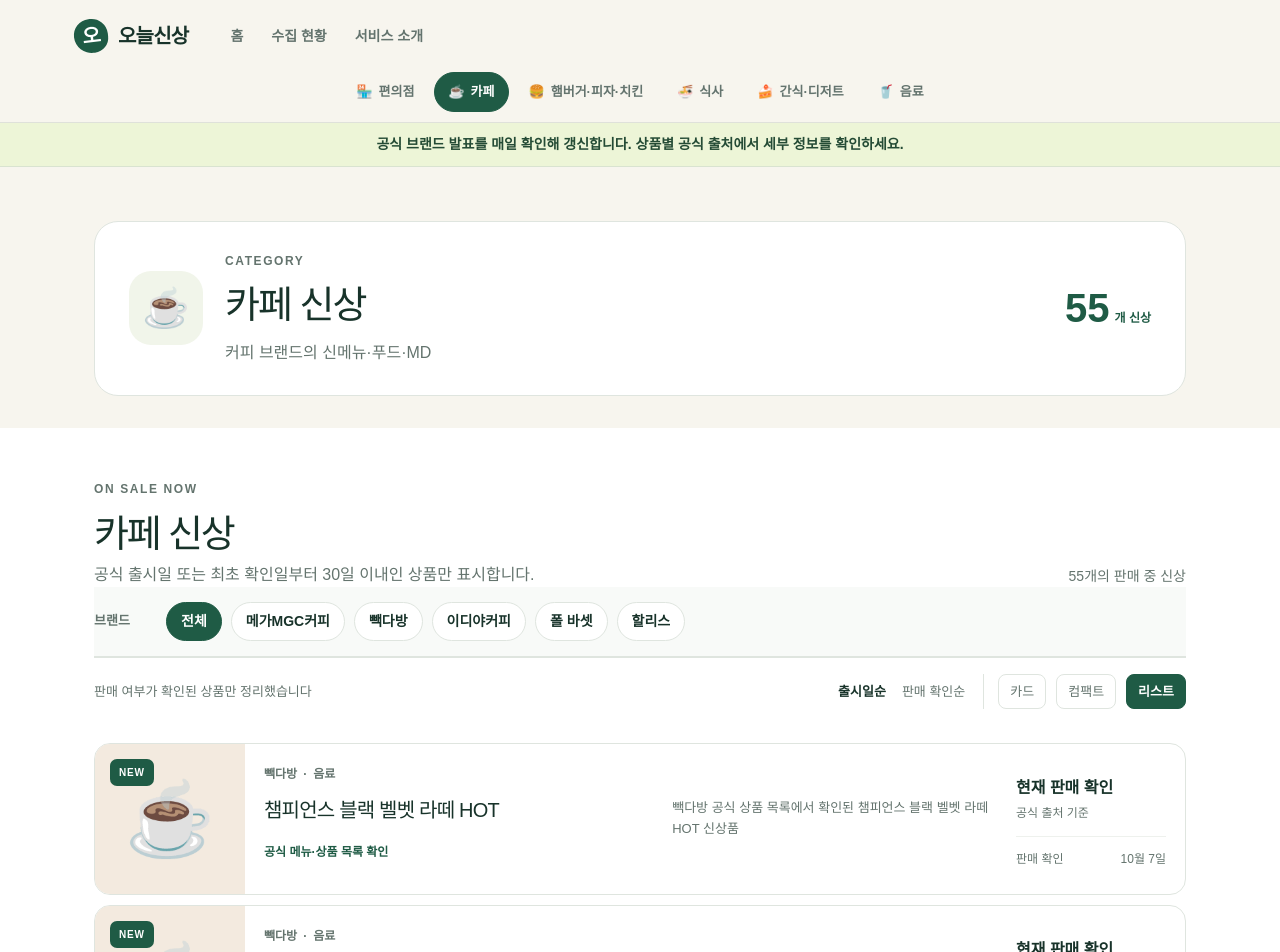
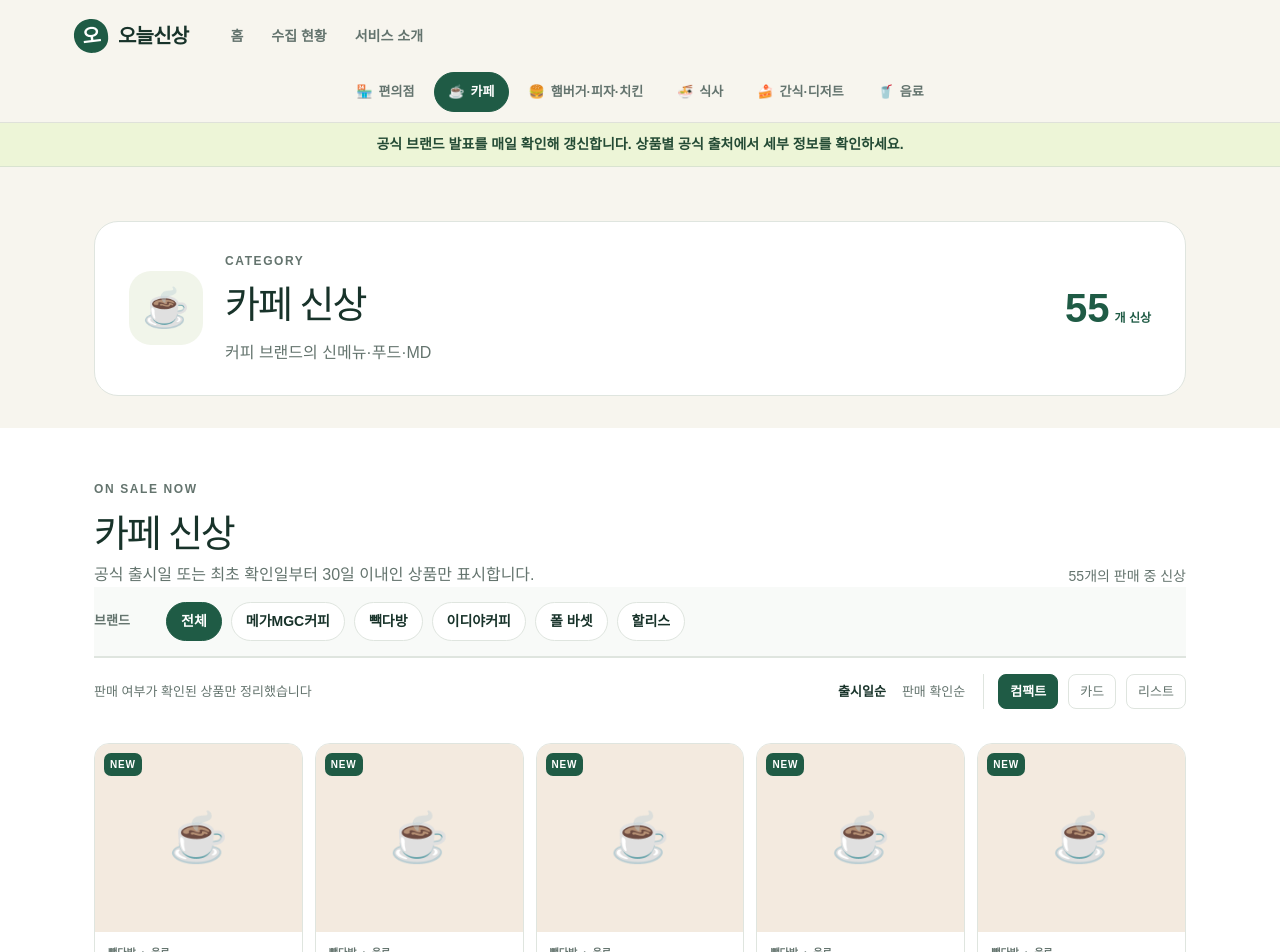
Before and after one commit to seunghun1111/oneul-sinsang, a Next.js app: page /categories/cafe in a window 1280 px wide. Shown: the top 952 px of the page. Built offline with nearby package versions, Linux system fonts and the light colour scheme.

Commit message:
feat: default catalog to compact view

```diff
--- a/src/components/product-explorer.tsx
+++ b/src/components/product-explorer.tsx
@@ -14,7 +14,7 @@
   const [brand, setBrand] = useState("all");
   const [subCategory, setSubCategory] = useState("all");
   const [sort, setSort] = useState<"release" | "detected">("release");
-  const [view, setView] = useState<"card" | "compact" | "list">("list");
+  const [view, setView] = useState<"compact" | "card" | "list">("compact");
   const availableCategories = useMemo(() => new Set(products.map(product => product.category)), [products]);
   const categoryFilters = useMemo(() => filters.filter(filter => filter.value === "all" || availableCategories.has(filter.value)), [availableCategories]);
   const brands = useMemo(() => [...new Set(products.filter(product => category === "all" || product.category === category).map(product => product.brand))].toSorted(), [category, products]);
@@ -30,7 +30,7 @@
     {categoryFilters.length > 2 && <div className="filter-group"><span>상품군</span><div className="filter-row" aria-label="상품군 카테고리 필터">{categoryFilters.map((filter) => <button type="button" key={filter.value} className={category === filter.value ? "filter-chip selected" : "filter-chip"} aria-pressed={category === filter.value} onClick={() => { setCategory(filter.value); setBrand("all"); setSubCategory("all"); }}>{filter.value !== "all" && categoryMeta[filter.value].emoji} {filter.label}</button>)}</div></div>}
     {brands.length > 0 && <div className="filter-group brand-filter"><span>브랜드</span><div className="filter-row" aria-label="중분류 브랜드 필터"><button type="button" className={brand === "all" ? "filter-chip selected" : "filter-chip"} aria-pressed={brand === "all"} onClick={() => { setBrand("all"); setSubCategory("all"); }}>전체</button>{brands.map(item => <button type="button" key={item} className={brand === item ? "filter-chip selected" : "filter-chip"} aria-pressed={brand === item} onClick={() => { setBrand(item); setSubCategory("all"); }}>{item}</button>)}</div></div>}
     {subCategories.length > 0 && <div className="filter-group"><span>상품군</span><div className="filter-row" aria-label="편의점 상품군 필터"><button type="button" className={subCategory === "all" ? "filter-chip selected" : "filter-chip"} aria-pressed={subCategory === "all"} onClick={() => setSubCategory("all")}>전체</button>{subCategories.map(item => <button type="button" key={item} className={subCategory === item ? "filter-chip selected" : "filter-chip"} aria-pressed={subCategory === item} onClick={() => setSubCategory(item)}>{item}</button>)}</div></div>}
-    <div className="sort-row"><span>판매 여부가 확인된 상품만 정리했습니다</span><div className="catalog-controls"><div className="sort-options" aria-label="정렬"><button type="button" className={sort === "release" ? "selected" : ""} aria-pressed={sort === "release"} onClick={() => setSort("release")}>출시일순</button><button type="button" className={sort === "detected" ? "selected" : ""} aria-pressed={sort === "detected"} onClick={() => setSort("detected")}>판매 확인순</button></div><div className="view-options" aria-label="목록 표시 방식"><button type="button" className={view === "card" ? "selected" : ""} aria-pressed={view === "card"} onClick={() => setView("card")}>카드</button><button type="button" className={view === "compact" ? "selected" : ""} aria-pressed={view === "compact"} onClick={() => setView("compact")}>컴팩트</button><button type="button" className={view === "list" ? "selected" : ""} aria-pressed={view === "list"} onClick={() => setView("list")}>리스트</button></div></div></div>
+    <div className="sort-row"><span>판매 여부가 확인된 상품만 정리했습니다</span><div className="catalog-controls"><div className="sort-options" aria-label="정렬"><button type="button" className={sort === "release" ? "selected" : ""} aria-pressed={sort === "release"} onClick={() => setSort("release")}>출시일순</button><button type="button" className={sort === "detected" ? "selected" : ""} aria-pressed={sort === "detected"} onClick={() => setSort("detected")}>판매 확인순</button></div><div className="view-options" aria-label="목록 표시 방식"><button type="button" className={view === "compact" ? "selected" : ""} aria-pressed={view === "compact"} onClick={() => setView("compact")}>컴팩트</button><button type="button" className={view === "card" ? "selected" : ""} aria-pressed={view === "card"} onClick={() => setView("card")}>카드</button><button type="button" className={view === "list" ? "selected" : ""} aria-pressed={view === "list"} onClick={() => setView("list")}>리스트</button></div></div></div>
     {filtered.length === 0 ? <p className="empty-products">확인된 신상품이 아직 없습니다. 다음 자동 수집 후 갱신됩니다.</p> : <div className={`product-grid view-${view}`}>{filtered.map((product) => <ProductCard key={product.id} product={product} />)}</div>}
   </section>;
 }
```
